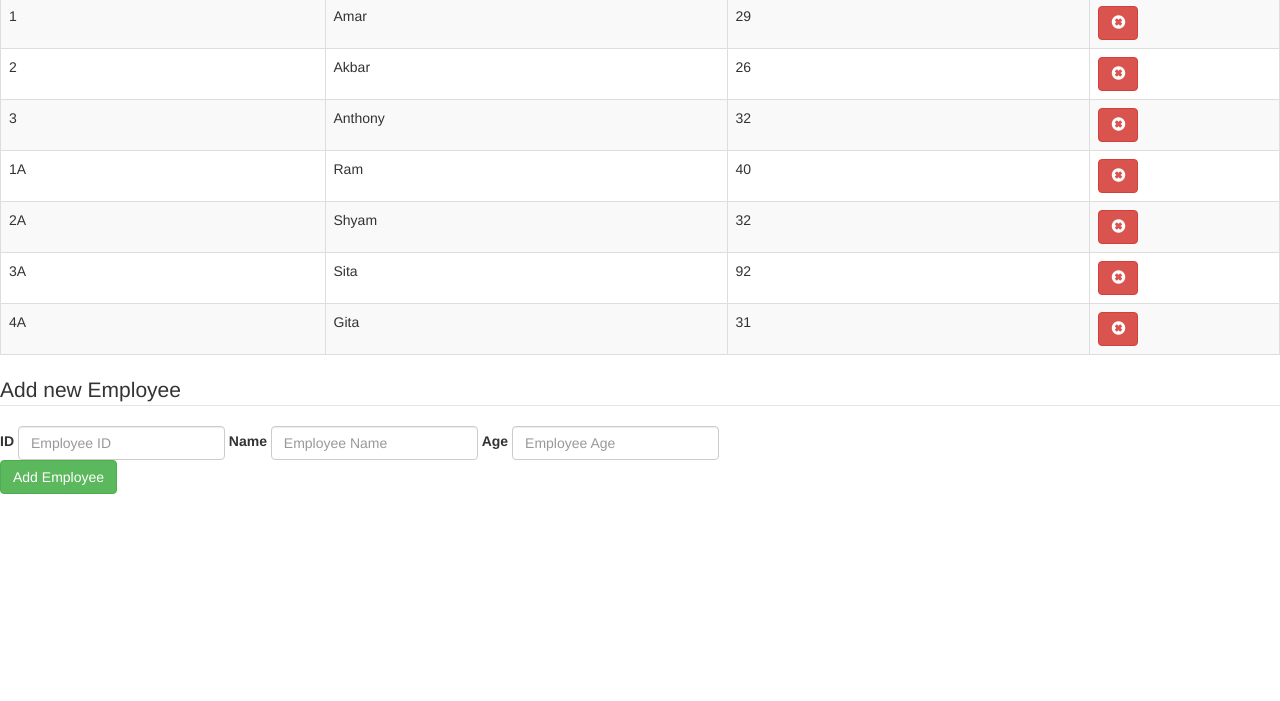
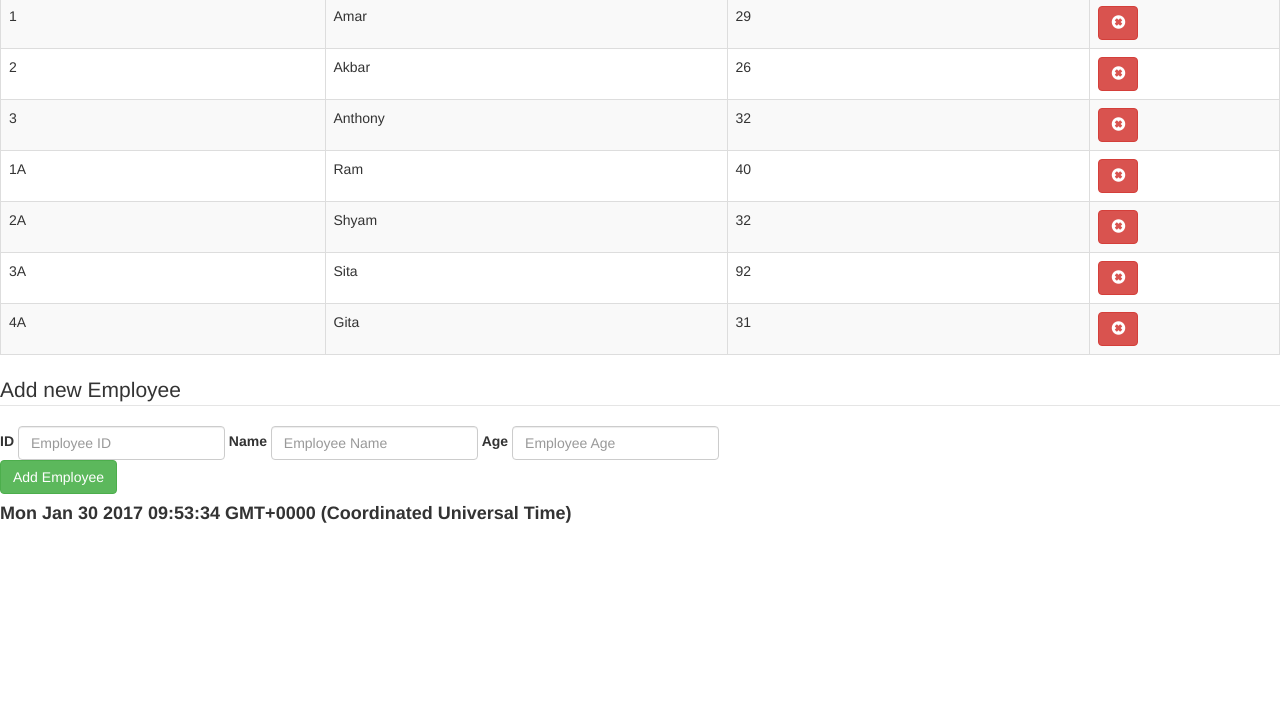
Before and after one commit to DoersGuild/APSSDC-Frontend-Basics-Course-January-2017, a plain HTML site: page jquery/index.html in a window 1280 px wide. Shown: the part 99-800 px from the top of the page. Drawn offline with nearby package versions, Linux system fonts and the light colour scheme; no server answers.

Commit message:
Added the jQuery.showDateAndTime plugin

```diff
--- a/jquery/index.html
+++ b/jquery/index.html
@@ -7,7 +7,7 @@
         <link rel="stylesheet" href="https://maxcdn.bootstrapcdn.com/bootstrap/3.3.7/css/bootstrap.min.css" integrity="sha384-BVYiiSIFeK1dGmJRAkycuHAHRg32OmUcww7on3RYdg4Va+PmSTsz/K68vbdEjh4u" crossorigin="anonymous">
     </head>
     <body>
-        <h3>Hello jQuery</h3>
+        <h3>Hello jQuery, today is <span class="js-show-date-and-time"></span></h3>
         <h3>Hello APSSDC</h3>
         <table class="table table-bordered table-striped table-responsive">
             <thead>
@@ -40,8 +40,10 @@
                 <button type="submit" id="newEmployeeFormSubmitButton" class="btn btn-success"><img src="https://i.stack.imgur.com/FhHRx.gif" id="newEmployeeFormSubmitIndicator" class="hide" /> Add Employee</button>
             </fieldset>
         </form>
+        <h4 class="js-show-date-and-time"></h4>
         <script type="text/JavaScript" src="https://code.jquery.com/jquery-3.1.1.min.js"></script>
         <script src="https://maxcdn.bootstrapcdn.com/bootstrap/3.3.7/js/bootstrap.min.js" integrity="sha384-Tc5IQib027qvyjSMfHjOMaLkfuWVxZxUPnCJA7l2mCWNIpG9mGCD8wGNIcPD7Txa" crossorigin="anonymous"></script>
+        <script type="text/JavaScript" src="./js/jQuery.showDateAndTime.js"></script>
         <script type="text/JavaScript" src="./js/main.js"></script>
         <script type="text/JavaScript" src="./js/table.js"></script>
     </body>
--- /dev/null
+++ b/jquery/js/jQuery.showDateAndTime.js
@@ -0,0 +1,18 @@
+(function($) {
+    'use strict';
+    $.fn.showDateAndTime = function() {
+        // Show the current date and time in the selected element
+        var self = this,
+            updateDateAndTime = function() {
+                var date_and_time = new Date;
+                self.each(function() {
+                    var $this = $(this);
+                    $this.html(date_and_time);
+                });
+            };
+        updateDateAndTime();
+        setInterval(updateDateAndTime, 1000);
+        return self;
+    };
+
+})(jQuery);
--- a/jquery/js/main.js
+++ b/jquery/js/main.js
@@ -9,6 +9,10 @@
         $h3.first().show().css({
             'font-size': '25px',
             'background': 'yellow'
-        }); // .css sets the CSS properties of all the elements represented by a jQuery obhect
+        }); // .css sets the CSS properties of all the elements represented by a jQuery object
+        // Call the plugin
+        $('.js-show-date-and-time').showDateAndTime().css({
+            'font-weight': 'bold'
+        });
     });
 })(jQuery);
```
